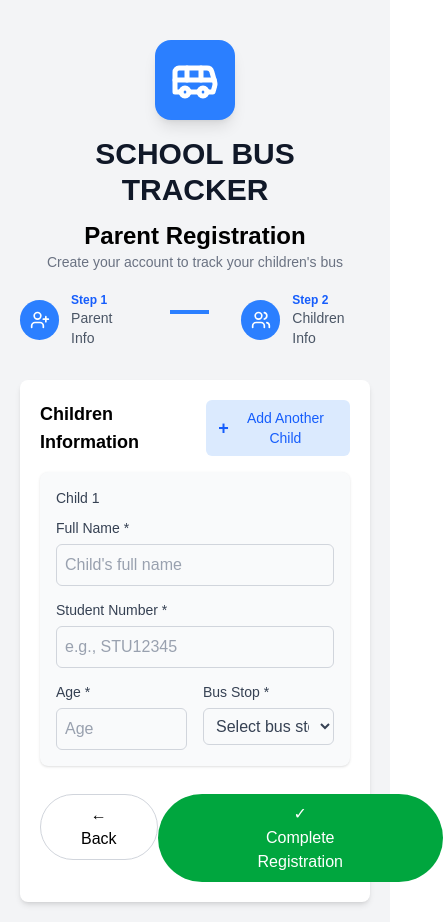
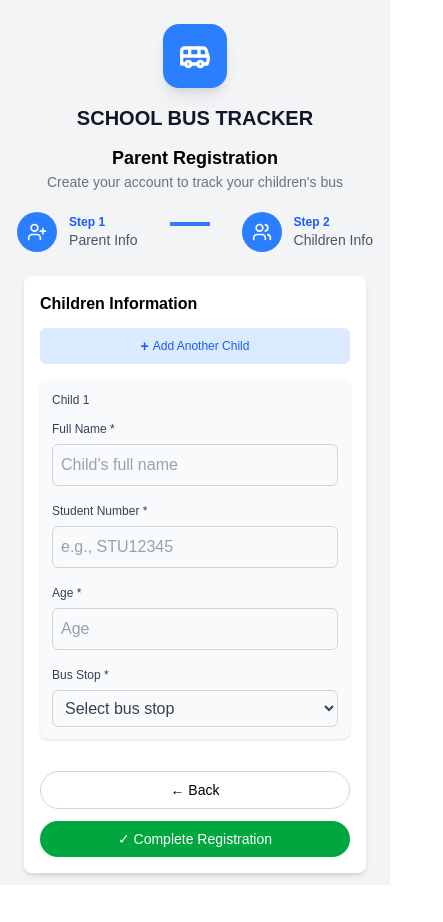
Before and after one commit to SheCanCODE-Capstone-Projects/School_bus_tracker_fe, a Next.js app: page /register/parent/step1/step2 in a window 390 px wide. Shown: the whole page, 443 px wide, since content can reach past the window. After the commit the page ends 885 px from the top, so only its background shows below. Built offline with nearby package versions, Linux system fonts and the light colour scheme.

Commit message:
i did the responsiveness of my form 2

```diff
--- a/app/register/parent/step1/page.tsx
+++ b/app/register/parent/step1/page.tsx
@@ -50,30 +50,30 @@ export default function ParentRegistration() {
         </p>
       </div>
 
-      <div className="flex flex-col sm:flex-row justify-center items-center gap-4 sm:gap-8 mt-5 px-4">
+      <div className="flex justify-center gap-8 mt-5">
         <div className="flex items-center gap-3">
           {/* Circle */}
-          <div className="w-8 h-8 sm:w-10 sm:h-10 bg-blue-500 rounded-full flex items-center justify-center">
-            <UserPlus className="text-white w-4 h-4 sm:w-5 sm:h-5" />
+          <div className="w-10 h-10 bg-blue-500 rounded-full flex items-center justify-center">
+            <UserPlus className="text-white w-5 h-5" />
           </div>
 
           {/* Right side: Step 1 + Parent Info */}
           <div className="flex flex-col">
             <p className="text-xs font-semibold text-blue-600">Step 1</p>
-            <p className="text-xs sm:text-sm text-gray-600 font-medium">Parent Info</p>
+            <p className="text-sm text-gray-600 font-medium">Parent Info</p>
           </div>
         </div>
 
-        <div className="w-1 h-8 sm:w-10 sm:h-1 bg-gray-400"></div>
+        <div className="w-10 h-1 mt-4 bg-gray-400"></div>
 
         <div className="flex items-center gap-3">
-          <div className="w-8 h-8 sm:w-10 sm:h-10 bg-gray-300 rounded-full flex items-center justify-center">
-            <Users className="text-white w-4 h-4 sm:w-5 sm:h-5" />
+          <div className="w-10 h-10 bg-gray-300 rounded-full flex items-center justify-center">
+            <Users className="text-white w-5 h-5" />
           </div>
 
           <div className="flex flex-col">
             <p className="text-xs font-semibold text-gray-400">Step 2</p>
-            <p className="text-xs sm:text-sm text-gray-400 font-medium">Children Info</p>
+            <p className="text-sm text-gray-400 font-medium">Children Info</p>
           </div>
         </div>
       </div>
--- a/app/register/parent/step1/step2/page.tsx
+++ b/app/register/parent/step1/step2/page.tsx
@@ -15,20 +15,20 @@ export default function ChildrenRegistration() {
   };
 
   return (
-    <div className="p-5 bg-gray-100 min-h-screen">
-      <div className="text-center mt-5">
-        <div className="inline-flex items-center justify-center w-20 h-20 bg-blue-500 rounded-2xl shadow-lg mb-4">
-          <Bus className="w-12 h-12 text-white" strokeWidth={2.5} />
+    <div className="p-3 sm:p-5 bg-gray-100 min-h-screen">
+      <div className="text-center mt-3 sm:mt-5">
+        <div className="inline-flex items-center justify-center w-16 h-16 sm:w-20 sm:h-20 bg-blue-500 rounded-2xl shadow-lg mb-4">
+          <Bus className="w-8 h-8 sm:w-12 sm:h-12 text-white" strokeWidth={2.5} />
         </div>
         <div>
-          <h1 className="text-gray-900 text-3xl font-bold">
+          <h1 className="text-gray-900 text-xl sm:text-2xl md:text-3xl font-bold">
             SCHOOL BUS TRACKER
           </h1>
         </div>
-        <h1 className="mt-3 text-2xl text-black font-semibold">
+        <h1 className="mt-3 text-lg sm:text-xl md:text-2xl text-black font-semibold">
           Parent Registration
         </h1>
-        <p className="text-gray-500 text-sm">
+        <p className="text-gray-500 text-sm px-4">
           Create your account to track your children's bus
         </p>
       </div>
@@ -60,17 +60,17 @@ export default function ChildrenRegistration() {
         </div>
       </div>
 
-      <div className="bg-white mt-8 mx-auto p-5 rounded-lg max-w-xl shadow-md">
-        <div className="flex justify-between items-center mb-4">
-          <h2 className="text-lg font-semibold text-black">
+      <div className="bg-white mt-6 sm:mt-8 mx-3 sm:mx-auto p-4 sm:p-5 rounded-lg max-w-xl shadow-md">
+        <div className="flex flex-col sm:flex-row justify-between items-start sm:items-center gap-3 sm:gap-0 mb-4">
+          <h2 className="text-base sm:text-lg font-semibold text-black">
             Children Information
           </h2>
           <button
-            className="bg-blue-100 text-blue-600 text-sm flex items-center gap-1 px-3 py-2 rounded-md"
+            className="bg-blue-100 text-blue-600 text-xs sm:text-sm flex items-center gap-1 px-2 sm:px-3 py-2 rounded-md w-full sm:w-auto justify-center"
             type="button"
             onClick={addChild}
           >
-            <span className="text-lg font-bold">+</span> Add Another Child
+            <span className="text-sm sm:text-lg font-bold">+</span> Add Another Child
           </button>
         </div>
 
@@ -78,45 +78,45 @@ export default function ChildrenRegistration() {
           {children.map((child, index) => (
             <div
               key={child.id}
-              className="bg-gray-50 p-4 rounded-lg shadow-sm relative"
+              className="bg-gray-50 p-3 sm:p-4 rounded-lg shadow-sm relative"
             >
               {children.length > 1 && (
                 <button
                   type="button"
                   onClick={() => deleteChild(child.id)}
-                  className="absolute top-3 right-3 text-red-500 text-xl"
+                  className="absolute top-2 sm:top-3 right-2 sm:right-3 text-red-500 text-lg sm:text-xl"
                 >
-                  <Trash2 />
+                  <Trash2 className="w-4 h-4 sm:w-5 sm:h-5" />
                 </button>
               )}
 
-              <h3 className="text-sm font-medium text-gray-700 mb-2">
+              <h3 className="text-xs sm:text-sm font-medium text-gray-700 mb-2">
                 Child {index + 1}
               </h3>
 
               <div className="mb-3">
-                <label className="text-sm text-gray-700">Full Name *</label>
+                <label className="text-xs sm:text-sm text-gray-700">Full Name *</label>
                 <input
                   type="text"
                   placeholder="Child's full name"
-                  className="w-full p-2 mt-1 border border-gray-300 rounded-md placeholder-gray-400"
+                  className="w-full p-2 mt-1 border border-gray-300 rounded-md placeholder-gray-400 text-black"
                 />
               </div>
 
               <div className="mb-3">
-                <label className="text-sm text-gray-700">
+                <label className="text-xs sm:text-sm text-gray-700">
                   Student Number *
                 </label>
                 <input
                   type="text"
                   placeholder="e.g., STU12345"
-                  className="w-full p-2 mt-1 border border-gray-300 rounded-md placeholder-gray-400"
+                  className="w-full p-2 mt-1 border border-gray-300 rounded-md placeholder-gray-400 text-black"
                 />
               </div>
 
-              <div className="grid grid-cols-2 gap-4">
+              <div className="grid grid-cols-1 sm:grid-cols-2 gap-3 sm:gap-4">
                 <div>
-                  <label className="text-sm text-gray-700">Age *</label>
+                  <label className="text-xs sm:text-sm text-gray-700">Age *</label>
                   <input
                     type="number"
                     placeholder="Age"
@@ -125,7 +125,7 @@ export default function ChildrenRegistration() {
                 </div>
 
                 <div>
-                  <label className="text-sm text-gray-700">Bus Stop *</label>
+                  <label className="text-xs sm:text-sm text-gray-700">Bus Stop *</label>
                   <select className="w-full p-2 mt-1 border border-gray-300 rounded-md text-gray-700">
                     <option>Select bus stop</option>
                   </select>
@@ -134,18 +134,18 @@ export default function ChildrenRegistration() {
             </div>
           ))}
 
-          <div className="flex justify-between text-black mt-3">
-            <Link href="/register/parent/step1">
+          <div className="flex flex-col sm:flex-row justify-between gap-3 sm:gap-0 text-black mt-4">
+            <Link href="/register/parent/step1" className="w-full sm:w-auto">
               <button
                 type="button"
-                className="px-10 py-2 border border-gray-300 rounded-full"
+                className="w-full sm:w-auto px-4 sm:px-10 py-2 border border-gray-300 rounded-full text-sm sm:text-base"
               >
                 ← Back
               </button>
             </Link>
             <button
               type="submit"
-              className="px-25 py-2 bg-green-600 text-white rounded-full flex items-center gap-2"
+              className="w-full sm:w-auto px-4 sm:px-25 py-2 bg-green-600 text-white rounded-full flex items-center justify-center gap-2 text-sm sm:text-base"
             >
               ✓ Complete Registration
             </button>
```
